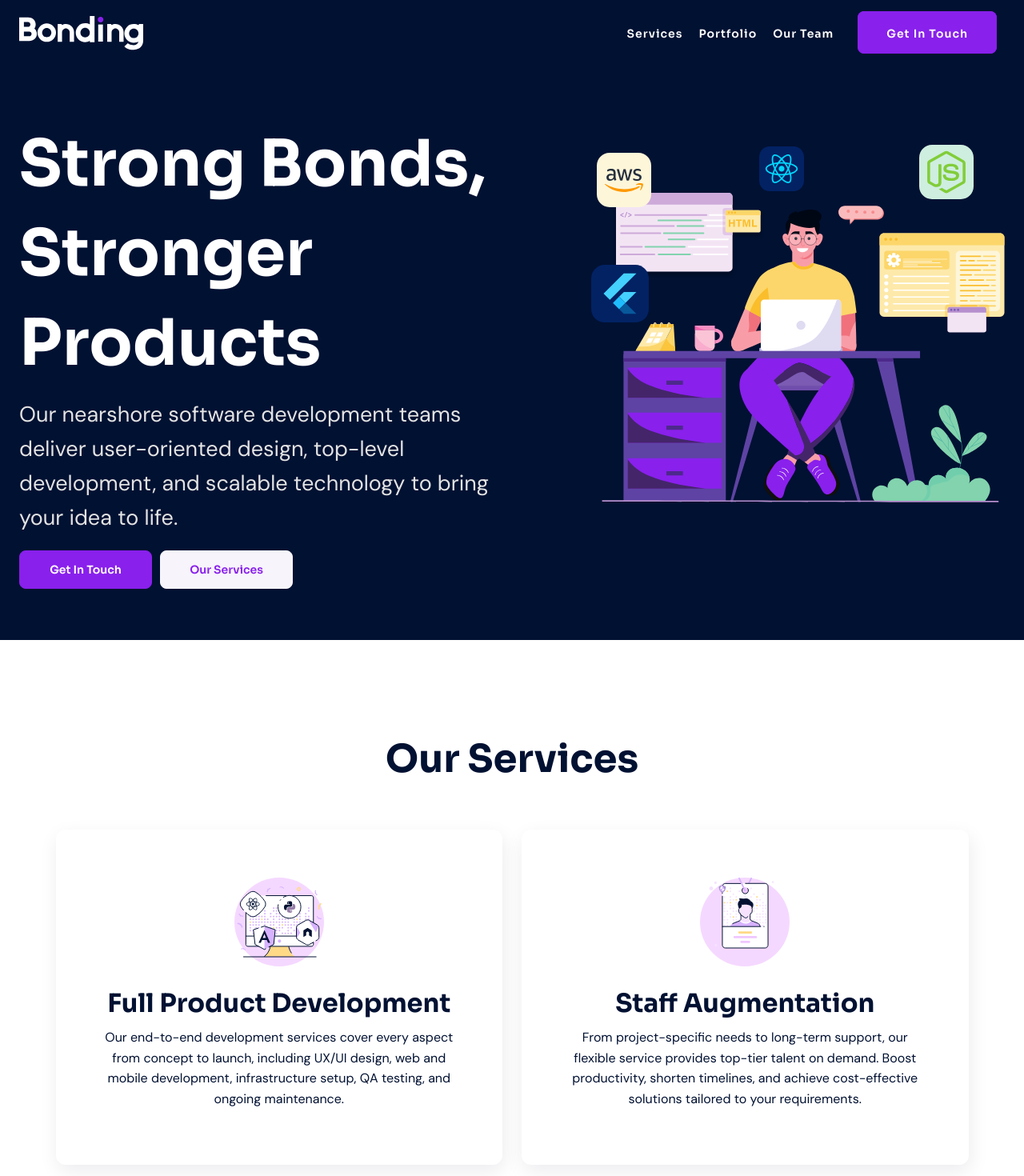
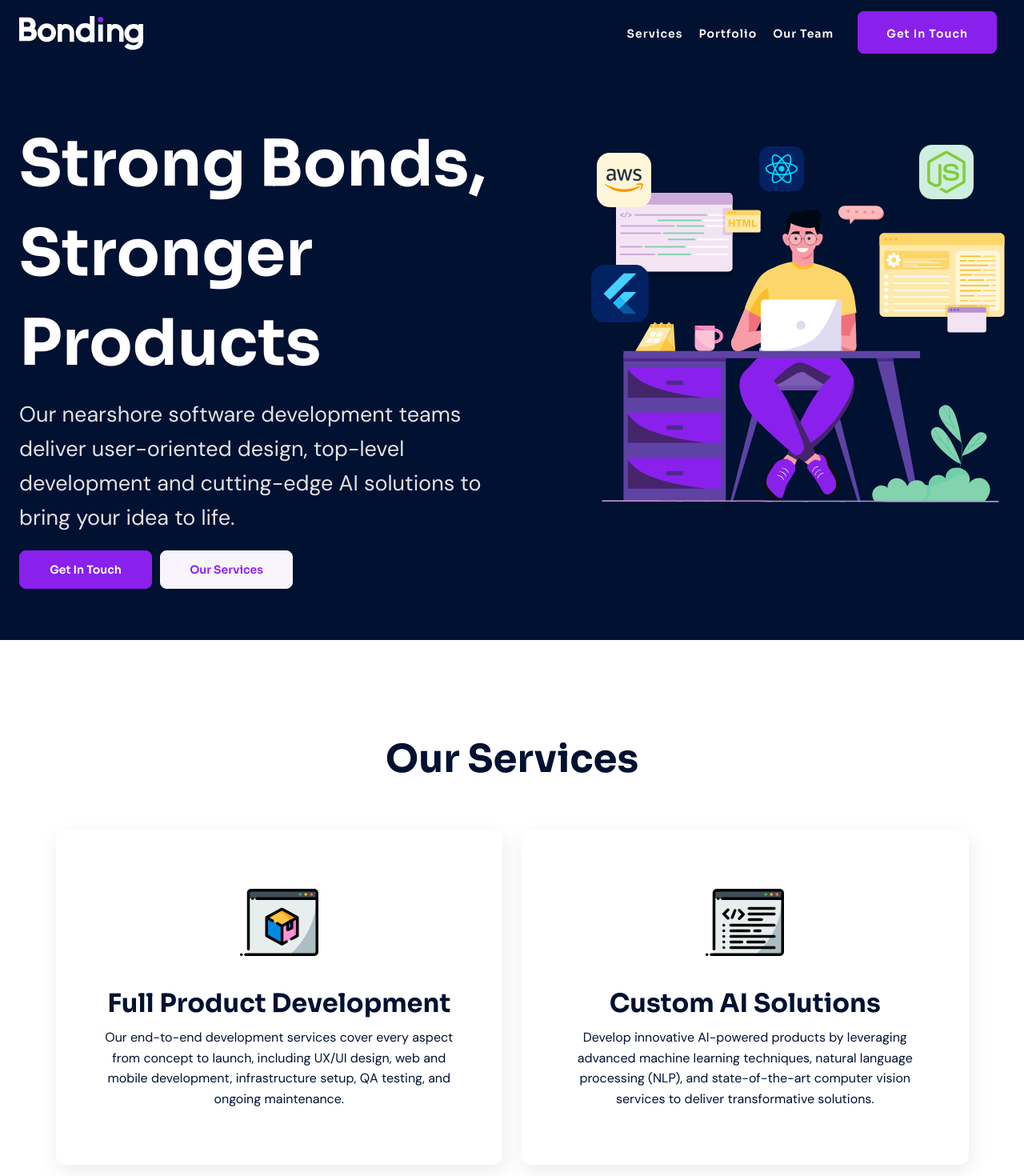
Before and after one commit to andihaskel/bonding-landing, a React (Vite) app: page / in a window 1280 px wide. Shown: the top 1470 px of the page at 80% size. Built offline with nearby package versions, Linux system fonts and the light colour scheme.

Commit message:
feat: ai description refactor

```diff
--- a/src/components/hero/Hero.jsx
+++ b/src/components/hero/Hero.jsx
@@ -53,7 +53,7 @@ const Hero = () => {
           <motion.div className="wrapper_title_container col-lg-6 col-xl-7">
             <div className='title-container'>
               <motion.h1>Strong Bonds, <br /> Stronger Products  </motion.h1>
-              <motion.p>Our nearshore software development teams deliver user-oriented design, top-level development, and scalable technology to bring your idea to life.</motion.p>
+              <motion.p>Our nearshore software development teams deliver user-oriented design, top-level development and cutting-edge AI solutions to bring your idea to life.</motion.p>
               <ul className="btn-container d-flex align-items-center">
                 <motion.li>
                   <motion.a
--- a/src/components/whatwedo/WhatWeDo.jsx
+++ b/src/components/whatwedo/WhatWeDo.jsx
@@ -1,26 +1,10 @@
 import { motion, useInView } from 'framer-motion';
-import React, { useRef } from 'react';
+import { useRef } from 'react';
 import Container from 'react-bootstrap/Container';
 import './whatwedo.scss';
-import Computer from '/andib-service-1.svg';
-import IdCard from '/andib-service-2.svg';
+import IdCard from '/ai-code.svg';
+import Computer from '/product-box.svg';
 
-const variants = {
-  initial: {
-    x: -200,
-    y: 100,
-    opacity: 0
-  },
-  animate: {
-    x: 0,
-    y: 0,
-    opacity: 1,
-    transition: {
-      duration: 1,
-      staggerChildren: 0.1
-    }
-  }
-}
 
 const WhatWeDo = () => {
 
@@ -55,8 +39,8 @@ const WhatWeDo = () => {
               <div className="img-container">
                 <img className='second-img' src={IdCard} alt="" />
               </div>
-              <h3>Staff Augmentation</h3>
-              <p>From project-specific needs to long-term support, our flexible service provides top-tier talent on demand. Boost productivity, shorten timelines, and achieve cost-effective solutions tailored to your requirements.</p>
+              <h3>Custom AI Solutions</h3>
+              <p>Develop innovative AI-powered products by leveraging advanced machine learning techniques, natural language processing (NLP), and state-of-the-art computer vision services to deliver transformative solutions.</p>
             </motion.div>
           </motion.div>
         </motion.div>
```
Also changed, not shown: public/ai-code.svg (added), public/product-box.svg (added).
